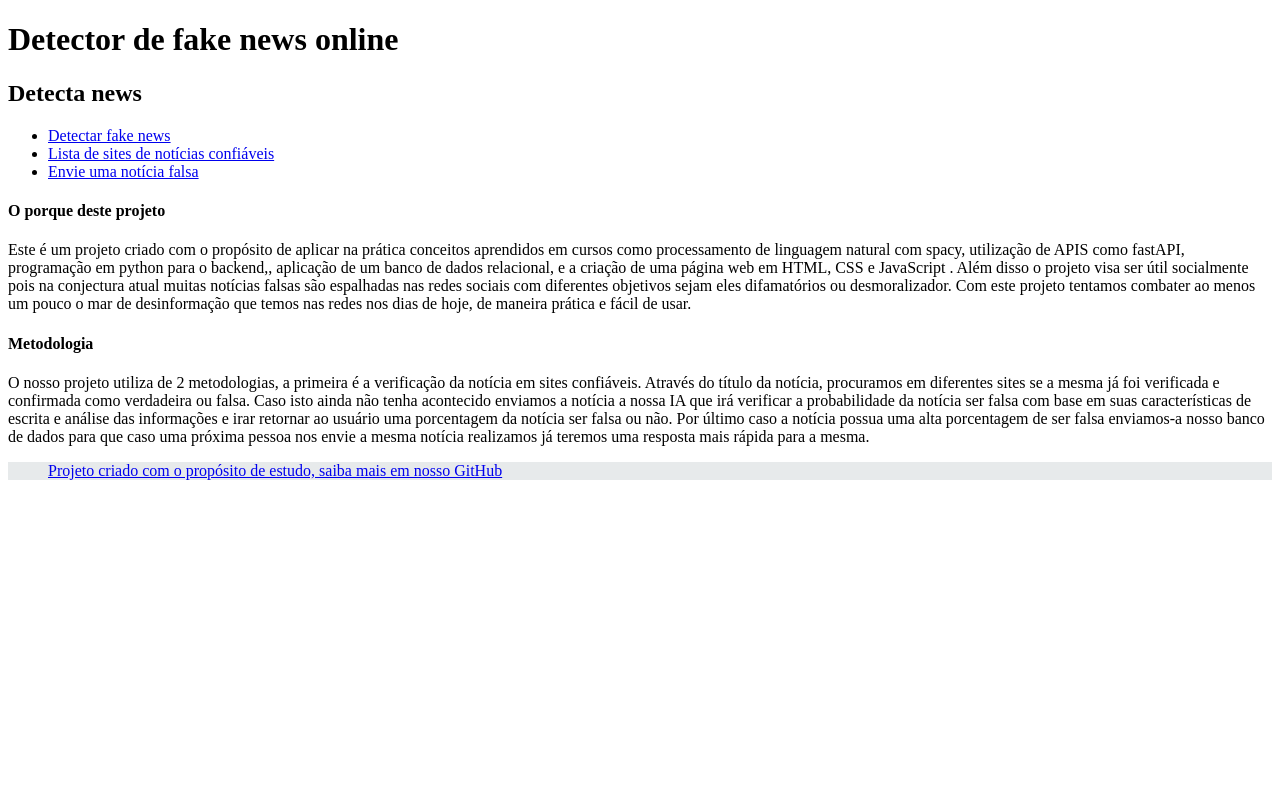
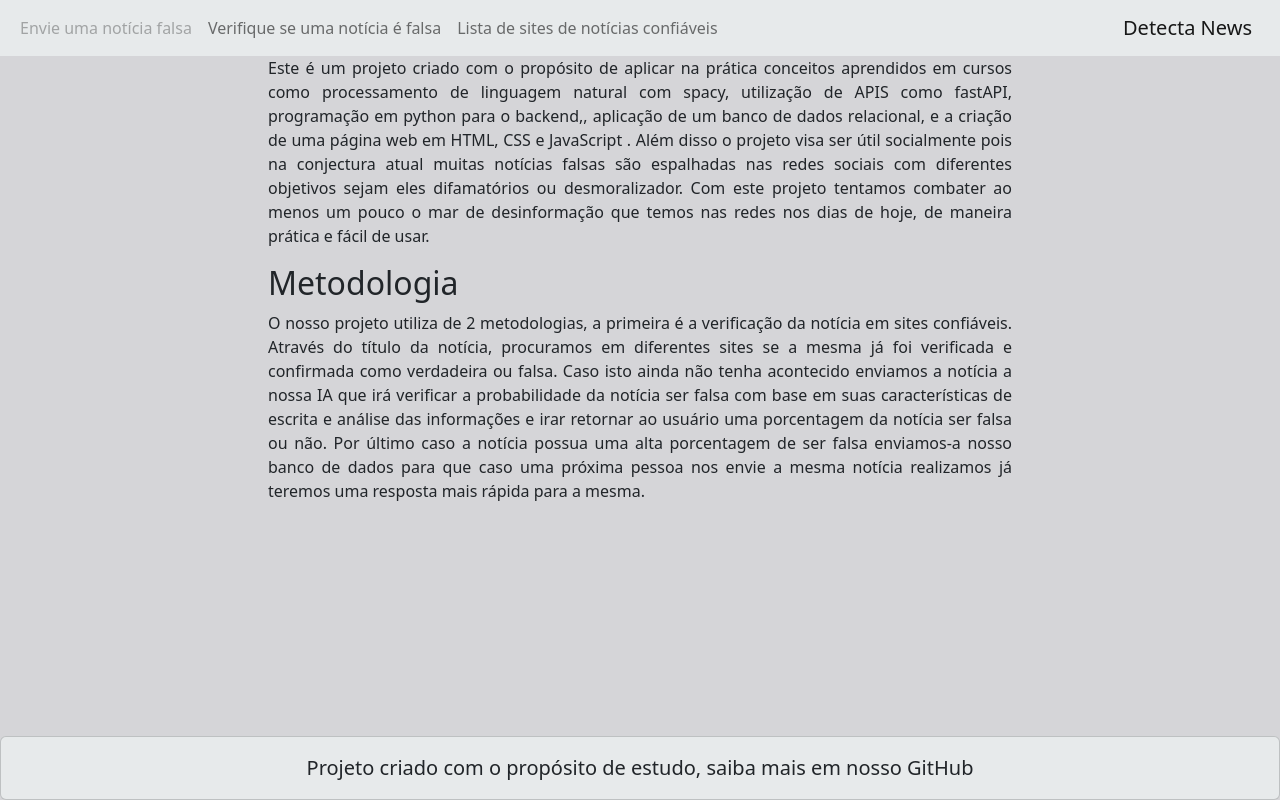
Before and after one commit to Vitinh-o/Detector_de_fake_news_com_IA, a plain HTML site: page frontEnd/outraspaginas/sobreNos.html in a window 1280 px wide. Drawn offline with nearby package versions, Linux system fonts and the light colour scheme; files that its build step writes are made by us from their sources; files whose address does not match are found by name.

Commit message:
Foi finalizado o estilo das páginas. Ainda é necessário atualizar a responsividade do sistema para celulares e verificar a responsividade em computadores

```diff
--- a/frontEnd/outraspaginas/sobreNos.html
+++ b/frontEnd/outraspaginas/sobreNos.html
@@ -7,33 +7,45 @@
     <link rel="icon" href="">
     <link rel="stylesheet" href="style.css">
     <script src="script.js"> </script>
+    <link href="https://cdn.jsdelivr.net/npm/bootstrap@5.2.3/dist/css/bootstrap.min.css" rel="stylesheet"
+    integrity="sha384-rbsA2VBKQhggwzxH7pPCaAqO46MgnOM80zW1RWuH61DGLwZJEdK2Kadq2F9CUG65" crossorigin="anonymous">
+    <script src="https://cdn.jsdelivr.net/npm/bootstrap@5.2.3/dist/js/bootstrap.bundle.min.js"
+    integrity="sha384-kenU1KFdBIe4zVF0s0G1M5b4hcpxyD9F7jL+jjXkk+Q2h455rYXK/7HAuoJl+0I4" crossorigin="anonymous"></script>
 </head>
 
-<body>
+<body  style="background-color: rgb(213, 213, 216);">
 
     <main>
 
         <header>
-            <h1>Detector de fake news online</h1>
 
-            <h2>Detecta news</h2>
+            <header>
+                <nav class="navbar navbar-expand-lg fixed-top"  style="background-color: #e7eaeb;">
+                    <div class="container-fluid">
+                    <div class="collapse navbar-collapse" id="navbarNav">
+                        <ul class="navbar-nav">
+                        <li class="nav-item">
+                            <a class="nav-link disabled" aria-current="page" href="./outraspaginas/envieUmaNoticiaFalsa.html">Envie uma notícia falsa</a>
+                        </li>
+                        <li class="nav-item">
+                            <a class="nav-link" aria-current="page" href="../index.html">Verifique se uma notícia é falsa</a>
+                        </li>
+                        <li class="nav-item">
+                            <a class="nav-link"  aria-current="page"  href="./listaDeSitesDeNoticiasConfiaveis.html">Lista de sites de notícias confiáveis</a>
+                        </li>
+                        </ul>
 
-            <nav>
-                <ul>
+                        <a class="navbar-brand  ms-auto" href="#">Detecta News</a>
 
-                    <li><a href="../index.html">Detectar fake news</a> </li>
-                    <li> <a href="./listaDeSitesDeNoticiasConfiaveis.html">Lista de sites de notícias confiáveis </a> </li>
-                    <li><a href="./envieUmaNoticiaFalsa.html">Envie uma notícia falsa </a> </li>
-
-                </ul>
-
-            </nav>
+                    </div>
+                    </div>
+                </nav>
 
         </header>
 
-        <section>
+        <section style="width: 60%; text-align: justify; margin-top: calc(50% - 630px)" class="container-fluid">
 
-            <h4>O porque deste projeto</h4>
+            <h2>O porque deste projeto</h2>
 
             <p>
                 Este é um projeto criado com o propósito de aplicar na prática conceitos aprendidos em cursos como processamento de
@@ -43,11 +55,8 @@
                 com diferentes objetivos sejam eles difamatórios ou desmoralizador. Com este projeto tentamos combater ao menos um pouco
                 o mar de desinformação que temos nas redes nos dias de hoje, de maneira prática e fácil de usar.
             </p>
-        </section>
 
-        <section>
-
-            <h4>Metodologia</h4>
+            <h2>Metodologia</h2>
 
             <p>O nosso projeto utiliza de 2 metodologias, a primeira é a verificação da notícia em sites confiáveis. Através do
                 título da notícia, procuramos em diferentes sites se a mesma já foi verificada e confirmada como verdadeira ou falsa.
```
Also changed, not shown: frontEnd/index.html (+1 -1 lines), frontEnd/outraspaginas/listaDeSitesDeNoticiasConfiaveis.html (+19 -22 lines).
